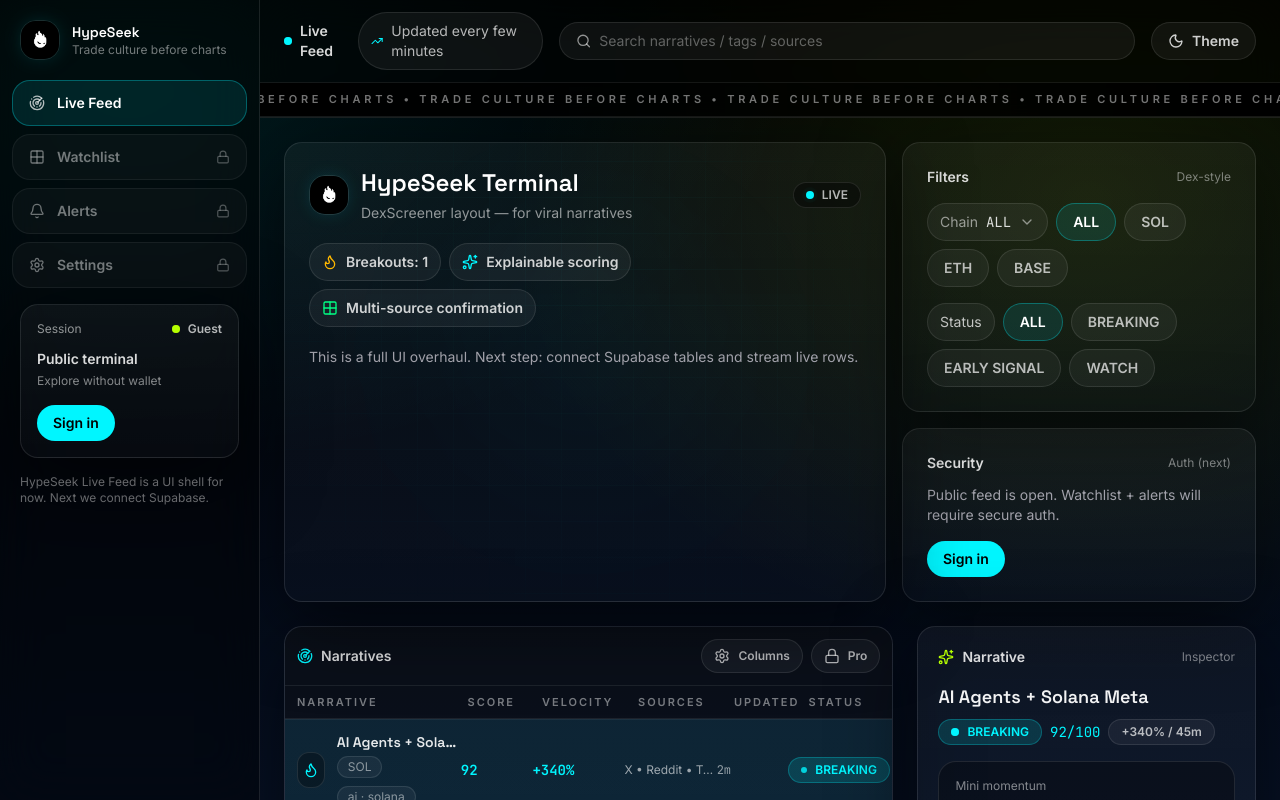
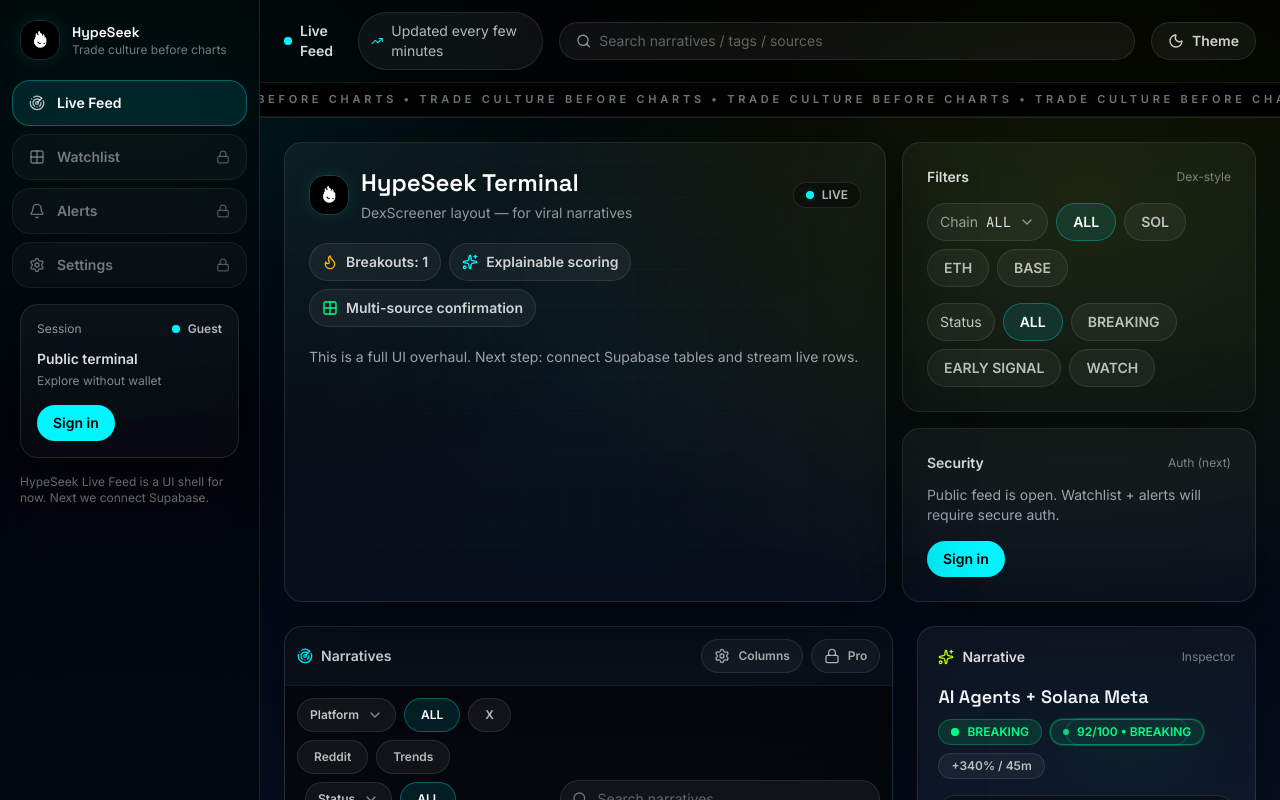
Before and after one commit to HypeSeekAI/HypeSeek_Core, a Next.js app: page /live-feed in a window 1280 px wide. Built offline with nearby package versions, Linux system fonts and the light colour scheme.

Commit message:
Live feed UX upgrades: sticky filter/sort bar, status labels, why-now hover, sparklines

```diff
--- a/src/components/LiveFeedDashboard.tsx
+++ b/src/components/LiveFeedDashboard.tsx
@@ -23,7 +23,7 @@
 type Narrative = {
   id: string
   title: string
-  score: number
+  score?: number
   velocityPct: number
   window: string
   sources: string[]
@@ -118,28 +118,61 @@
   show: { opacity: 1, y: 0, transition: { duration: 0.45, ease: 'easeOut' } },
 }
 
-function badgeTone(status: Narrative['status']) {
-  if (status === 'BREAKING') {
-    return 'bg-[rgba(0,246,255,0.14)] text-[var(--hs-cyan)] border-[var(--hs-cyan)]/25'
+function badgeTone(label: string) {
+  if (label === 'BREAKING') {
+    return 'bg-[rgba(0,255,133,0.12)] text-[var(--hs-green)] border-[var(--hs-green)]/25'
   }
-  if (status === 'EARLY SIGNAL') {
-    return 'bg-[rgba(34,211,238,0.12)] text-[var(--hs-cyan)] border-[var(--hs-cyan)]/25'
+  if (label === 'EARLY SIGNAL') {
+    return 'bg-[rgba(0,246,255,0.12)] text-[var(--hs-cyan)] border-[var(--hs-cyan)]/25'
   }
-  return 'bg-[rgba(0,255,133,0.12)] text-[var(--hs-green)] border-[var(--hs-green)]/25'
+  if (label === 'WATCH') {
+    return 'bg-[rgba(255,184,0,0.10)] text-[var(--hs-amber)] border-[var(--hs-amber)]/25'
+  }
+  return 'bg-white/5 text-white/70 border-white/14'
 }
 
-function scoreTone(score: number) {
-  if (score >= 90) return 'text-[var(--hs-cyan)]'
-  if (score >= 85) return 'text-[var(--hs-lime)]'
-  return 'text-white/80'
+function safeScore(score?: number) {
+  if (typeof score !== 'number' || Number.isNaN(score)) return null
+  return Math.round(score)
 }
 
-function PulsingDot({ tone = 'cyan' }: { tone?: 'cyan' | 'purple' | 'green' }) {
+function scoreLabel(score?: number) {
+  const s = safeScore(score)
+  if (s === null) return '—'
+  if (s >= 90) return 'BREAKING'
+  if (s >= 75) return 'EARLY SIGNAL'
+  if (s >= 50) return 'WATCH'
+  return 'QUIET'
+}
+
+function scoreTone(score?: number) {
+  const s = safeScore(score)
+  if (s === null) return 'text-white/55'
+  if (s >= 90) return 'text-[var(--hs-green)]'
+  if (s >= 75) return 'text-[var(--hs-cyan)]'
+  if (s >= 50) return 'text-[var(--hs-amber)]'
+  return 'text-white/70'
+}
+
+function scoreBadgeTone(label: string) {
+  if (label === 'BREAKING') {
+    return 'badgePulse border-[var(--hs-green)]/35 bg-[rgba(0,255,133,0.10)] text-[var(--hs-green)] shadow-[0_0_0_1px_rgba(0,255,133,0.18),0_18px_70px_rgba(0,255,133,0.10)]'
+  }
+  if (label === 'EARLY SIGNAL') {
+    return 'border-[var(--hs-cyan)]/35 bg-[rgba(0,246,255,0.10)] text-[var(--hs-cyan)]'
+  }
+  if (label === 'WATCH') {
+    return 'border-[var(--hs-amber)]/30 bg-[rgba(255,184,0,0.10)] text-[var(--hs-amber)]'
+  }
+  return 'border-white/14 bg-white/5 text-white/70'
+}
+
+function PulsingDot({ tone = 'cyan' }: { tone?: 'cyan' | 'green' | 'amber' }) {
   const c =
-    tone === 'purple'
-      ? 'bg-[var(--hs-lime)]'
-      : tone === 'green'
-        ? 'bg-[var(--hs-green)]'
+    tone === 'green'
+      ? 'bg-[var(--hs-green)]'
+      : tone === 'amber'
+        ? 'bg-[var(--hs-amber)]'
         : 'bg-[var(--hs-cyan)]'
   return (
     <span className="relative inline-flex h-2 w-2">
@@ -304,7 +337,7 @@
           <div className="flex items-center justify-between">
             <div className="text-xs text-white/55">Session</div>
             <span className="inline-flex items-center gap-2 text-xs font-semibold text-white/70">
-              <PulsingDot tone={authed ? 'green' : 'purple'} />
+              <PulsingDot tone={authed ? 'green' : 'cyan'} />
               {authed ? 'Signed in' : 'Guest'}
             </span>
           </div>
@@ -417,11 +450,23 @@
           <div className="mt-4">
             <div className="font-display text-lg font-semibold text-white/95">{n.title}</div>
             <div className="mt-2 flex flex-wrap items-center gap-2">
-              <span className={`inline-flex items-center gap-2 rounded-full border px-3 py-1 text-xs font-semibold ${badgeTone(n.status)}`}>
-                <PulsingDot tone={n.status === 'WATCH' ? 'green' : n.status === 'EARLY SIGNAL' ? 'purple' : 'cyan'} />
-                {n.status}
-              </span>
-              <span className={`font-mono text-sm ${scoreTone(n.score)}`}>{n.score}/100</span>
+              {(() => {
+                const s = safeScore(n.score)
+                const label = scoreLabel(n.score)
+                const dotTone = label === 'BREAKING' ? 'green' : label === 'WATCH' ? 'amber' : 'cyan'
+                return (
+                  <>
+                    <span className={`inline-flex items-center gap-2 rounded-full border px-3 py-1 text-xs font-semibold ${badgeTone(label)}`}>
+                      <PulsingDot tone={dotTone} />
+                      {label}
+                    </span>
+                    <span className={`inline-flex items-center gap-2 rounded-full border px-3 py-1 text-xs font-semibold ${scoreBadgeTone(label)}`}>
+                      <span className="h-1.5 w-1.5 rounded-full bg-current opacity-80" />
+                      {s === null ? '—' : `${s}/100`} • {label}
+                    </span>
+                  </>
+                )
+              })()}
               <span className="rounded-full border border-white/10 bg-white/5 px-3 py-1 text-xs font-semibold text-white/70">
                 +{n.velocityPct}% / {n.window}
               </span>
@@ -429,7 +474,7 @@
 
             <div className="mt-4 rounded-[18px] border border-white/10 bg-black/30 p-4">
               <div className="text-xs text-white/50">Mini momentum</div>
-              <div className="mt-3 h-16 rounded bg-gradient-to-r from-[rgba(0,246,255,0.18)] via-white/6 to-[rgba(168,85,247,0.18)]" />
+              <div className="mt-3 h-16 rounded bg-gradient-to-r from-[rgba(0,246,255,0.18)] via-white/6 to-[rgba(0,255,133,0.18)]" />
               <div className="mt-2 text-xs text-white/45">(Chart wiring next)</div>
             </div>
 
@@ -476,6 +521,39 @@
   return <div className="px-3 py-2 text-[11px] font-semibold tracking-[0.18em] text-white/45">{label}</div>
 }
 
+function Sparkline({ points }: { points: number[] }) {
+  const w = 84
+  const h = 22
+  const min = Math.min(...points)
+  const max = Math.max(...points)
+  const span = Math.max(1, max - min)
+  const d = points
+    .map((p, i) => {
+      const x = (i / (points.length - 1)) * w
+      const y = h - ((p - min) / span) * h
+      return `${i === 0 ? 'M' : 'L'}${x.toFixed(2)},${y.toFixed(2)}`
+    })
+    .join(' ')
+
+  return (
+    <svg width={w} height={h} viewBox={`0 0 ${w} ${h}`} className="opacity-90">
+      <path d={d} fill="none" stroke="rgba(0,246,255,0.95)" strokeWidth="1.8" />
+      <path d={d} fill="none" stroke="rgba(0,246,255,0.18)" strokeWidth="6" strokeLinecap="round" />
+    </svg>
+  )
+}
+
+function mockSpark(n: Narrative) {
+  const base = (safeScore(n.score) ?? 50) / 10
+  const vel = n.velocityPct / 50
+  const pts = Array.from({ length: 12 }, (_, i) => {
+    const drift = i * (0.12 + vel * 0.02)
+    const wobble = Math.sin(i * 0.9) * 0.8 + Math.cos(i * 0.35) * 0.6
+    return base + drift + wobble
+  })
+  return pts
+}
+
 function Row({
   n,
   selected,
@@ -485,14 +563,16 @@
   selected: boolean
   onSelect: () => void
 }) {
-  const hot = n.score >= 90
+  const s = safeScore(n.score)
+  const label = scoreLabel(n.score)
+  const hot = label === 'BREAKING'
   const vel = n.velocityPct
   const velTone = vel >= 250 ? 'text-[var(--hs-cyan)]' : vel >= 180 ? 'text-[var(--hs-amber)]' : 'text-white/80'
 
   return (
     <motion.button
       onClick={onSelect}
-      className={`group grid w-full min-w-0 grid-cols-[minmax(0,1.6fr)_minmax(0,0.7fr)_minmax(0,0.9fr)_minmax(0,0.9fr)_minmax(0,0.7fr)_minmax(0,0.9fr)] items-center border-t border-white/6 px-3 py-3 text-left transition hover:bg-white/4 ${
+      className={`group grid w-full min-w-0 grid-cols-[minmax(0,1.6fr)_minmax(0,0.85fr)_minmax(0,0.8fr)_minmax(0,0.9fr)_minmax(0,0.9fr)_minmax(0,0.7fr)_minmax(0,0.9fr)] items-center border-t border-white/6 px-3 py-3 text-left transition hover:bg-white/4 ${
         selected ? 'bg-[rgba(0,246,255,0.06)]' : ''
       }`}
       whileHover={{ x: 2 }}
@@ -517,18 +597,31 @@
         </div>
       </div>
 
-      <div className={`font-mono text-sm font-semibold ${scoreTone(n.score)}`}>{n.score}</div>
+      <div className="flex min-w-0 flex-col">
+        <div className={`font-mono text-sm font-semibold ${scoreTone(n.score)}`}>{s === null ? '—' : `${s}/100`}</div>
+        <div className="text-[11px] font-semibold text-white/45">{label}</div>
+      </div>
 
       <div className={`font-mono text-sm font-semibold ${velTone}`}>+{n.velocityPct}%</div>
 
-      <div className="text-xs text-white/60 truncate">{n.sources.join(' • ')}</div>
+      <div className="flex items-center">
+        <Sparkline points={mockSpark(n)} />
+      </div>
+
+      <div className="min-w-0">
+        <div className="text-xs text-white/60 truncate">{n.sources.join(' • ')}</div>
+        <div className="mt-1 text-[11px] text-white/45">Why this is moving →</div>
+        <div className="mt-0.5 line-clamp-2 text-[11px] text-white/55 italic opacity-0 transition-opacity duration-200 group-hover:opacity-100">
+          Engagement burst in the last 18 minutes + confirmed Reddit spike.
+        </div>
+      </div>
 
       <div className="font-mono text-xs text-white/55">{n.updatedAgo}</div>
 
       <div className="flex items-center justify-between gap-2">
-        <span className={`inline-flex items-center gap-2 rounded-full border px-3 py-1 text-xs font-semibold ${badgeTone(n.status)}`}>
+        <span className={`inline-flex items-center gap-2 rounded-full border px-3 py-1 text-xs font-semibold ${badgeTone(label)}`}>
           <span className="h-1.5 w-1.5 rounded-full bg-current opacity-80" />
-          {n.status}
+          {label}
         </span>
         <ChevronRight className="h-4 w-4 text-white/35 transition group-hover:translate-x-0.5" />
       </div>
@@ -542,7 +635,9 @@
   const [authed, setAuthed] = useState(false)
   const [query, setQuery] = useState('')
   const [chain, setChain] = useState<'ALL' | 'SOL' | 'ETH' | 'BASE'>('ALL')
-  const [status, setStatus] = useState<'ALL' | Narrative['status']>('ALL')
+  const [platform, setPlatform] = useState<'ALL' | 'X' | 'Reddit' | 'Trends'>('ALL')
+  const [status, setStatus] = useState<'ALL' | 'BREAKING' | 'EARLY SIGNAL' | 'WATCH'>('ALL')
+  const [sortVel, setSortVel] = useState<'DESC' | 'ASC'>('DESC')
   const [selectedId, setSelectedId] = useState<string | null>('n1')
   const [mobileInspectorOpen, setMobileInspectorOpen] = useState(false)
 
@@ -555,7 +650,14 @@
     const q = query.trim().toLowerCase()
     return seed
       .filter((n) => (chain === 'ALL' ? true : (n.chain ?? '—') === chain))
-      .filter((n) => (status === 'ALL' ? true : n.status === status))
+      .filter((n) => {
+        if (platform === 'ALL') return true
+        return n.sources.includes(platform)
+      })
+      .filter((n) => {
+        if (status === 'ALL') return true
+        return scoreLabel(n.score) === status
+      })
       .filter((n) => {
         if (!q) return true
         return (
@@ -564,8 +666,11 @@
           n.sources.some((s) => s.toLowerCase().includes(q))
         )
       })
-      .sort((a, b) => b.score - a.score)
-  }, [query, status, chain])
+      .sort((a, b) => {
+        if (sortVel === 'ASC') return a.velocityPct - b.velocityPct
+        return b.velocityPct - a.velocityPct
+      })
+  }, [query, status, chain, platform, sortVel])
 
   const selected = useMemo(() => seed.find((n) => n.id === selectedId) ?? null, [selectedId])
 
@@ -799,11 +904,73 @@
                       </div>
                     </div>
 
-                    <div className="grid min-w-0 grid-cols-[minmax(0,1.6fr)_minmax(0,0.7fr)_minmax(0,0.9fr)_minmax(0,0.9fr)_minmax(0,0.7fr)_minmax(0,0.9fr)] border-t border-white/8">
+                    {/* 5) Filter + sort bar (Dex-style) */}
+                    <div className="sticky top-[56px] z-30 border-t border-white/8 bg-black/55 px-3 py-3 backdrop-blur-xl">
+                      <div className="flex flex-col gap-2 lg:flex-row lg:items-center lg:justify-between">
+                        <div className="flex flex-wrap items-center gap-2">
+                          <div className="inline-flex items-center gap-2 rounded-full border border-white/10 bg-white/5 px-3 py-2 text-xs font-semibold text-white/75">
+                            Platform
+                            <ChevronDown className="h-4 w-4 text-white/50" />
+                          </div>
+                          {(['ALL', 'X', 'Reddit', 'Trends'] as const).map((p) => (
+                            <button
+                              key={p}
+                              onClick={() => setPlatform(p)}
+                              className={`rounded-full border px-4 py-2 text-xs font-semibold transition ${
+                                platform === p
+                                  ? 'border-[var(--hs-cyan)]/30 bg-[rgba(0,246,255,0.10)] text-white'
+                                  : 'border-white/10 bg-white/5 text-white/70 hover:bg-white/7'
+                              }`}
+                            >
+                              {p}
+                            </button>
+                          ))}
+
+                          <div className="ml-0 inline-flex items-center gap-2 rounded-full border border-white/10 bg-white/5 px-3 py-2 text-xs font-semibold text-white/75 lg:ml-2">
+                            Status
+                            <ChevronDown className="h-4 w-4 text-white/50" />
+                          </div>
+                          {(['ALL', 'BREAKING', 'EARLY SIGNAL', 'WATCH'] as const).map((s) => (
+                            <button
+                              key={s}
+                              onClick={() => setStatus(s)}
+                              className={`rounded-full border px-4 py-2 text-xs font-semibold transition ${
+                                status === s
+                                  ? 'border-[var(--hs-cyan)]/30 bg-[rgba(0,246,255,0.10)] text-white'
+                                  : 'border-white/10 bg-white/5 text-white/70 hover:bg-white/7'
+                              }`}
+                            >
+                              {s}
+                            </button>
+                          ))}
+
+                          <button
+                            onClick={() => setSortVel((v) => (v === 'DESC' ? 'ASC' : 'DESC'))}
+                            className="inline-flex items-center gap-2 rounded-full border border-white/10 bg-white/5 px-4 py-2 text-xs font-semibold text-white/80 hover:bg-white/7"
+                            title="Sort by velocity"
+                          >
+                            Velocity {sortVel === 'DESC' ? '↓' : '↑'}
+                          </button>
+                        </div>
+
+                        <div className="relative">
+                          <Search className="pointer-events-none absolute left-3 top-1/2 h-4 w-4 -translate-y-1/2 text-white/40" />
+                          <input
+                            value={query}
+                            onChange={(e) => setQuery(e.target.value)}
+                            placeholder="Search narratives"
+                            className="w-full rounded-full border border-white/10 bg-white/5 py-2 pl-9 pr-3 text-sm text-white/85 placeholder:text-white/35 outline-none transition focus:border-[var(--hs-cyan)]/35 focus:shadow-[0_0_0_3px_rgba(0,246,255,0.10)] lg:w-[320px]"
+                          />
+                        </div>
+                      </div>
+                    </div>
+
+                    <div className="grid min-w-0 grid-cols-[minmax(0,1.6fr)_minmax(0,0.85fr)_minmax(0,0.8fr)_minmax(0,0.9fr)_minmax(0,0.9fr)_minmax(0,0.7fr)_minmax(0,0.9fr)] border-t border-white/8">
                       <TableHeader label="NARRATIVE" />
                       <TableHeader label="SCORE" />
                       <TableHeader label="VELOCITY" />
-                      <TableHeader label="SOURCES" />
+                      <TableHeader label="TREND" />
+                      <TableHeader label="SOURCES / WHY" />
                       <TableHeader label="UPDATED" />
                       <TableHeader label="STATUS" />
                     </div>
```
